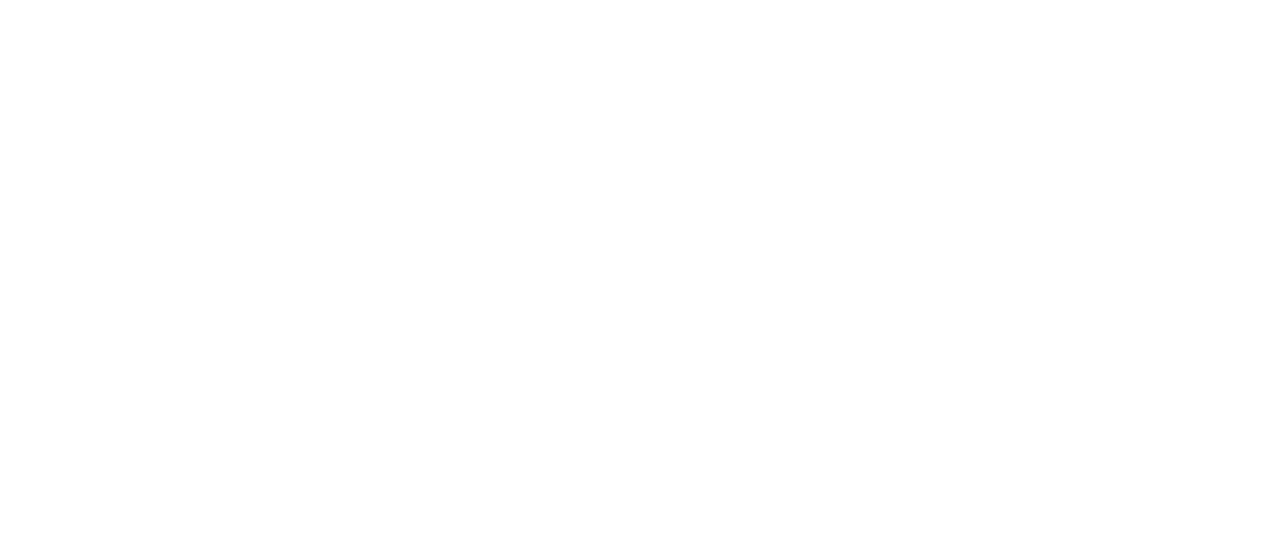
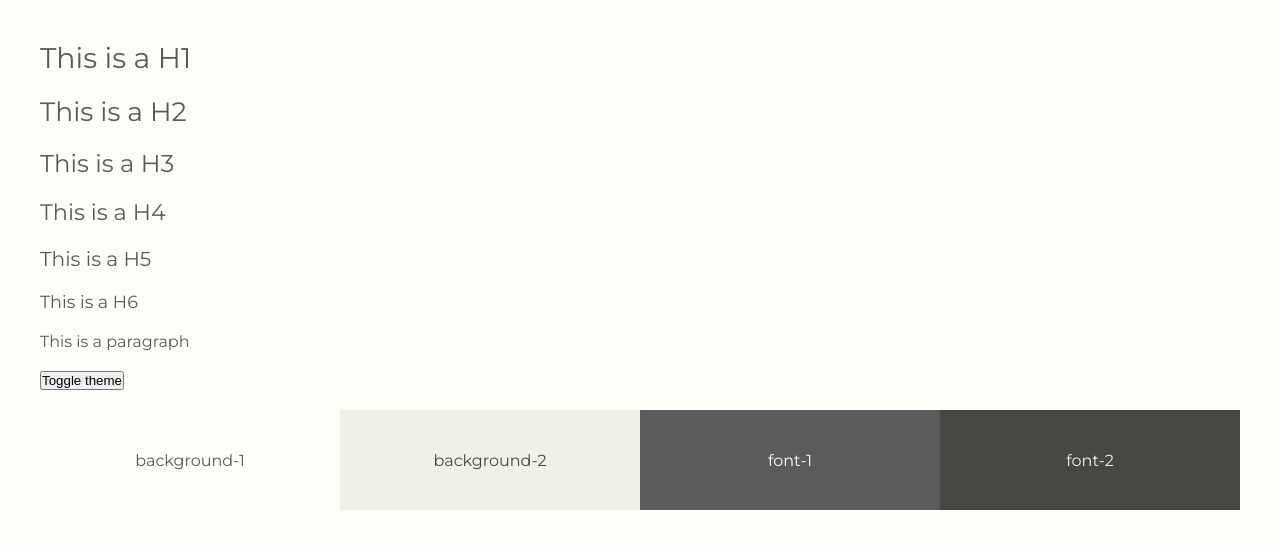
Before and after one commit to mikaelmicheline/digitalmenu, a Vue app in the folder frontend/: page /display in a window 1280 px wide. Before the commit this address had no page. Shown: the top 548 px of the page. Built offline with nearby package versions, Linux system fonts and the light colour scheme.

Commit message:
add basic dark and light themes

```diff
--- a/frontend/src/App.vue
+++ b/frontend/src/App.vue
@@ -3,11 +3,73 @@
 </template>
 
 <style>
-#app {
-  font-family: Avenir, Helvetica, Arial, sans-serif;
+@import url('https://fonts.googleapis.com/css2?family=Montserrat:ital,wght@0,100;0,200;0,300;0,400;0,500;0,600;0,700;0,800;0,900;1,100;1,200;1,300;1,400;1,500;1,600;1,700;1,800;1,900&display=swap');
+
+:root {
+  --background-1: #FFFDF7;
+  --background-2: #F0F0E7;
+
+  --font-1: #5B5B5B;
+  --font-2: #494744;
+}
+
+[data-theme="dark"] {
+  --background-1: #5B5B5B;
+  --background-2: #494744;
+
+  --font-1: #FFFDF7;
+  --font-2: #F0F0E7;
+}
+
+* {
+  margin: 0;
+  padding: 0;
+  font-style: normal;
+  text-decoration: none;
+  box-sizing: border-box;
+  list-style: none;
+}
+
+html {
+  font-family: 'Montserrat', sans-serif;
+  font-weight: 400;
   -webkit-font-smoothing: antialiased;
   -moz-osx-font-smoothing: grayscale;
-  text-align: center;
-  color: #2c3e50;
+  color: var(--font-1);
+  background-color: var(--background-1);
+  scroll-behavior: smooth;
 }
+
+h1, h2, h3, h4, h5, h6 {
+  font-weight: 400;
+}
+
+h1 {
+  font-size: 1.78rem;
+}
+
+h2 {
+  font-size: 1.66rem;
+}
+
+h3 {
+  font-size: 1.52rem;
+}
+
+h4 {
+  font-size: 1.4rem;
+}
+
+h5 {
+  font-size: 1.26rem;
+}
+
+h6 {
+  font-size: 1.1rem;
+}
+
+p {
+  font-size: 1rem;
+}
+
 </style>
--- a/frontend/src/router/index.ts
+++ b/frontend/src/router/index.ts
@@ -1,11 +1,17 @@
 import { createRouter, createWebHistory, RouteRecordRaw } from 'vue-router'
-import HomeView from '../views/HomeView.vue'
+import HomeView from '../views/home/HomeView.vue'
+import DisplayView from '../views/display/DisplayView.vue'
 
 const routes: Array<RouteRecordRaw> = [
   {
     path: '/',
     name: 'home',
     component: HomeView
+  },
+  {
+    path: '/display',
+    name: 'display',
+    component: DisplayView
   }
 ]
 
--- a/frontend/src/views/HomeView.vue
+++ /dev/null
@@ -1,5 +0,0 @@
-<template>
-  <div class="home">
-    <p>Digital Menu</p>
-  </div>
-</template>
--- /dev/null
+++ b/frontend/src/views/display/DisplayView.vue
@@ -0,0 +1,85 @@
+<template>
+  <main>
+    <h1>This is a H1</h1>
+    <h2>This is a H2</h2>
+    <h3>This is a H3</h3>
+    <h4>This is a H4</h4>
+    <h5>This is a H5</h5>
+    <h6>This is a H6</h6>
+    <p>This is a paragraph</p>
+    <button @click="toggleTheme">Toggle theme</button>
+    <div class="colors">
+      <div>background-1</div>
+      <div>background-2</div>
+      <div>font-1</div>
+      <div>font-2</div>
+    </div>
+  </main>
+</template>
+
+<script lang="ts" setup>
+function toggleTheme () {
+  const isLight = document.documentElement.getAttribute('data-theme') !== 'dark'
+  console.log(isLight)
+  if (isLight) {
+    document.documentElement.setAttribute('data-theme', 'dark')
+  } else {
+    document.documentElement.setAttribute('data-theme', 'light')
+  }
+}
+</script>
+
+<style scoped>
+
+main {
+  margin: 40px;
+}
+
+main > * {
+  margin-bottom: 20px;
+  display: block;
+}
+
+main > a {
+  width: 100px;
+}
+
+main > .colors {
+  display: flex;
+  flex-direction: row;
+  justify-content: flex-start;
+  flex-wrap: wrap;
+  width: 100%;
+  height: 200px;
+}
+
+.colors > div {
+  flex: 1 1 100px;
+  min-width: 120px;
+  height: 100px;
+  display: flex;
+  justify-content: center;
+  align-items: center;
+}
+
+.colors :nth-child(1) {
+  background-color: var(--background-1);
+  color: var(--font-1);
+}
+
+.colors :nth-child(2) {
+  background-color: var(--background-2);
+  color: var(--font-2);
+}
+
+.colors :nth-child(3) {
+  background-color: var(--font-1);
+  color: var(--background-1);
+}
+
+.colors :nth-child(4) {
+  background-color: var(--font-2);
+  color: var(--background-2);
+}
+
+</style>
--- /dev/null
+++ b/frontend/src/views/home/HomeView.vue
@@ -0,0 +1,9 @@
+<template>
+  <div></div>
+</template>
+
+<script lang="ts" setup>
+</script>
+
+<style scoped>
+</style>
```
Also changed, not shown: frontend/src/main.ts (+6 -1 lines), frontend/src/shims-vuex.d.ts (added, +7 -0 lines), 1 other file (tests, documents, lock files or other folders).
